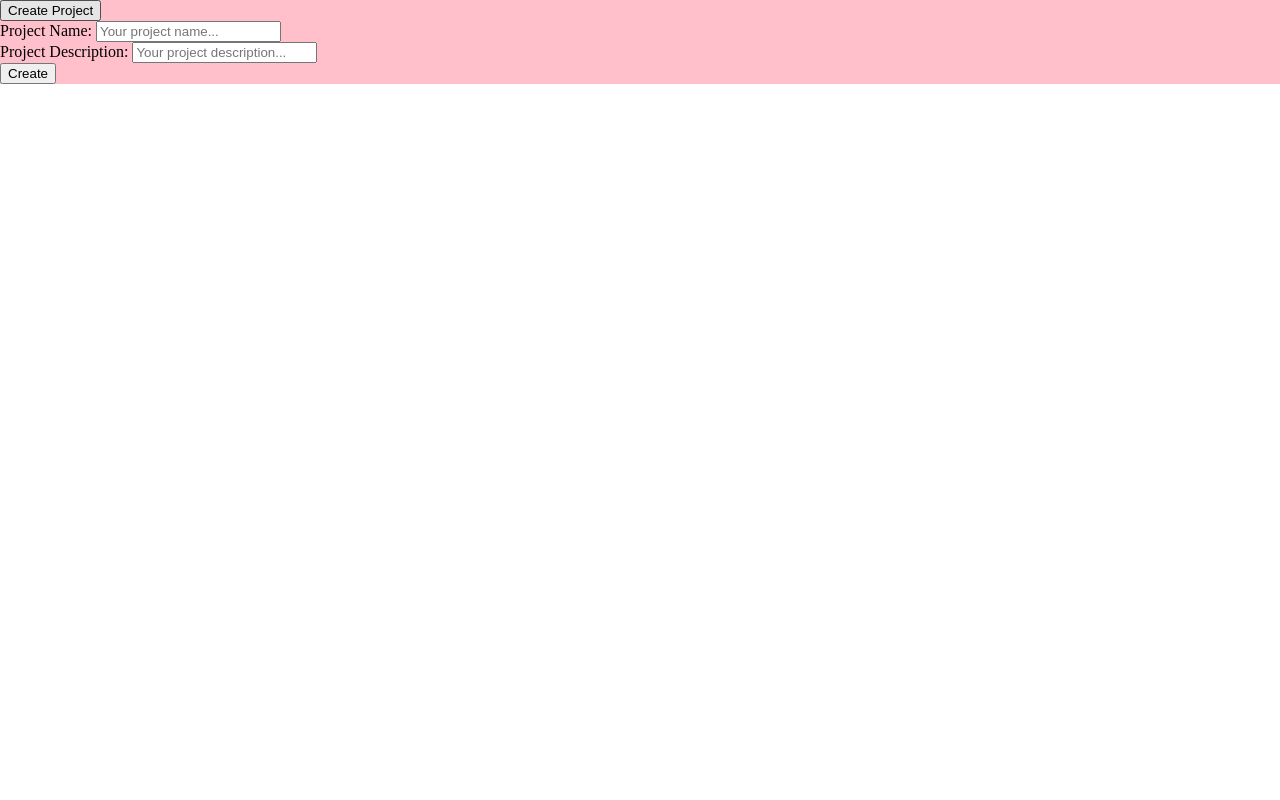
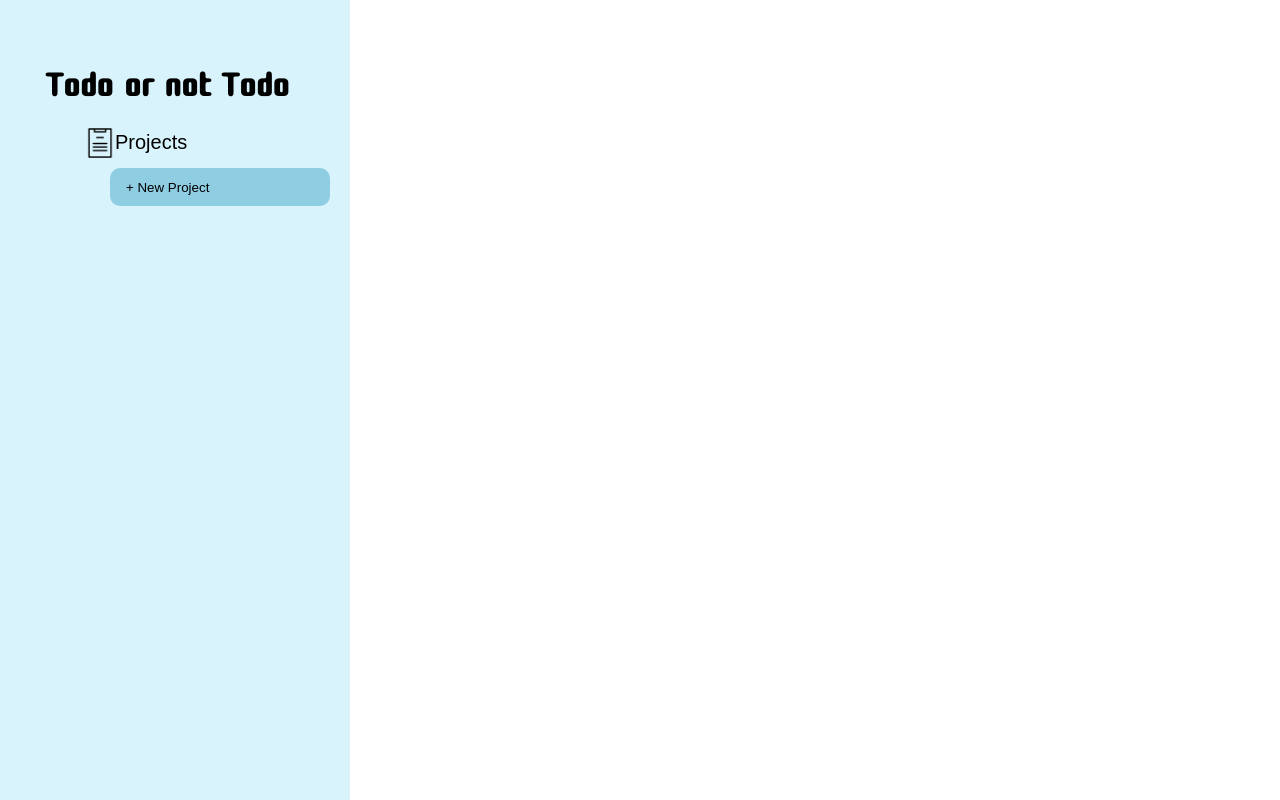
Before and after one commit to AlixiaDae/to-do, a website built with webpack: page dist/index.html in a window 1280 px wide. Built offline with nearby package versions, Linux system fonts and the light colour scheme.

Commit message:
Create projects module and navbar

```diff
--- a/src/index.js
+++ b/src/index.js
@@ -1,3 +1,25 @@
 import Todo from "./modules/todo"
 import TodoProject from "./modules/todoproject"
-import dom from "./modules/dom"
+import Projects from "./modules/projects"
+import dom from "./userinterface/dom"
+
+
+const projects = Projects()
+
+const firstProject = TodoProject('Default', 'First Project to Load')
+const secondProject = TodoProject('Another', 'Another project')
+
+projects.addProject(firstProject)
+projects.addProject(secondProject)
+
+const firstTodo = Todo('First', 'First todo of first project', 'today')
+const secondTodo = Todo('Second', 'Second todo of first project', 'today')
+
+firstProject.addTodo(firstTodo)
+firstProject.addTodo(secondTodo)
+
+console.log(projects.getProjects())
+console.log(firstProject.getTodos())
+console.log(projects.getProject(secondProject))
+console.log(projects.getProject(firstProject))
+console.log(secondProject.getTodos())
--- a/src/modules/navBar.js
+++ /dev/null
@@ -1,61 +0,0 @@
-import TodoProject from "./todoproject"
-
-const nav = () => {
-    const navBar = document.createElement('div')
-    navBar.classList.add('nav-bar')
-
-    const createProjectBtn = document.createElement('button')
-    createProjectBtn.id = 'create-project'
-    createProjectBtn.textContent = 'Create Project'
-    createProjectBtn.addEventListener('click', () => {
-        if(projectForm.style.opacity == '0') {
-            projectForm.style.opacity = '1'
-        } else {
-            projectForm.style.opacity = '0'
-        }
-    })
-    navBar.appendChild(createProjectBtn)
-
-    const projectForm = document.createElement('form')
-    projectForm.classList.add('project-form')
-    navBar.appendChild(projectForm)
-
-    const projectNameWrapper = document.createElement('div')
-    projectForm.appendChild(projectNameWrapper)
-
-    const projectNameLabel = document.createElement('label')
-    projectNameLabel.textContent = 'Project Name: '
-    projectNameWrapper.appendChild(projectNameLabel)
-
-    const projectName = document.createElement('input')
-    projectName.placeholder = 'Your project name...'
-    projectNameWrapper.appendChild(projectName)
-
-    const projectDescriptionWrapper = document.createElement('div')
-    projectForm.appendChild(projectDescriptionWrapper)
-
-    const projectDescriptionLabel = document.createElement('label')
-    projectDescriptionLabel.textContent = 'Project Description: '
-    projectDescriptionWrapper.appendChild(projectDescriptionLabel)
-
-    const projectDescription = document.createElement('input')
-    projectDescription.placeholder = 'Your project description...'
-    projectDescriptionWrapper.appendChild(projectDescription)
-
-    const projectSubmitBtn = document.createElement('button')
-    projectSubmitBtn.textContent = 'Create'
-    projectSubmitBtn.addEventListener('click', (e) => {
-        e.preventDefault()
-        const name = projectName.value
-        const description = projectDescription.value
-        if(!name) return
-        if(!description) return
-        return newProject = TodoProject(name,description)
-    })
-    projectForm.appendChild(projectSubmitBtn)
-
-
-    return navBar
-}
-
-export default nav
--- /dev/null
+++ b/src/modules/projects.js
@@ -0,0 +1,28 @@
+const Projects = () => {
+    let projects = []
+
+    const getProjects = () => projects
+
+    const getProject = (projectName) => {
+       return projects.find(project => project.getProjectName() == projectName.getProjectName()).getProjectName()
+    }
+
+    const addProject = (newProject) => {
+        if(projects.find(project => project.getProjectName() === newProject.name)) return
+        projects.push(newProject)
+    }
+
+    const removeProject = (projectName) => {
+        const projectToDelete = projects.find(project => project.getProjectName() === projectName.getProjectName())
+        projects.splice(projects.indexOf(projectToDelete),1)
+    }
+
+    return {
+        getProjects,
+        getProject,
+        addProject,
+        removeProject
+    }
+}
+
+export default Projects
--- a/src/modules/todoproject.js
+++ b/src/modules/todoproject.js
@@ -1,44 +1,27 @@
 const TodoProject = (name,description) => {
     let project = []
-    let todosToday = []
-    let todosThisWeek = []
 
     const getProjectName = () => name
 
     const addTodo = (newTodo) => {
         if(project.find(todo => todo.name === newTodo.name)) return
-        project.push(newTodo)
+        return project.push(newTodo)
     }
 
     const removeTodo = (toDelete) => {
-        project = project.filter(todo => todo.name !== toDelete.name)
-        if(todosToday.includes(toDelete)) {
-            todosToday = todosToday.filter(todo => todo.name !== toDelete.name)
-        } else if(todosThisWeek.includes(toDelete)) {
-            todosThisWeek = todosThisWeek.filter(todo => todo.name !== toDelete.name)
-        }
+        return project = project.filter(todo => todo.name !== toDelete.name)
     }
 
-    const setTodoPriority = (todo) => {
-        if(todo.priority.toLowerCase() == 'today') {
-            todosToday.push(todo)
-        } else if(todo.priority.toLowerCase() == 'this week') {
-            todosThisWeek.push(todo)
-        }
+    const getTodos = () => {
+        if(project.length == 0) return console.log('There are no todos here yet.')
+        return project
     }
-
-    const getTodos = () => project
-    const getTodosToday = () => todosToday
-    const getTodosThisWeek = () => todosThisWeek
 
     return {
         addTodo,
         removeTodo,
         getTodos,
-        getProjectName,
-        setTodoPriority,
-        getTodosToday,
-        getTodosThisWeek
+        getProjectName
     }
 }
 
--- a/src/style.css
+++ b/src/style.css
@@ -1,8 +1,67 @@
+:root {
+    --nav-bar-color: rgb(216, 243, 252)
+}
+
+@font-face {
+    font-family: 'CuteFont';
+    src: url('./CuteFont-Regular.ttf');
+}
+
 body {
     margin: 0;
     min-height: 100vh;
+    display: flex;
 }
 
 .main {
-    background-color: pink;
+    display: grid;
+    grid-template-columns: minmax(350px, 1fr) 3fr;
 }
+
+.nav-bar {
+    background-color: var(--nav-bar-color);
+    padding: 20px;
+    position: relative;
+}
+
+h1 {
+    font-family: 'CuteFont';
+    margin-bottom: 0px;
+    margin-left: 25px;
+    font-size: 50px;
+}
+
+.nav-bar > :nth-child(2) {
+    height: 50px;
+    margin-left: 55px;
+    background-color: transparent;
+    background: url('./images/clipboard.png') no-repeat left;
+    background-position: 10px;
+    padding: 12px 12px 12px 40px;
+    background-size: 30px;
+    border-radius: 15px;
+    border-style: none;
+    font-size: 20px;
+}
+
+.projects-menu {
+    position: absolute;
+    right: 20px;
+    width: 200px;
+    background-color: rgb(143, 205, 226);
+    padding: 10px;
+    border-radius: 10px;
+}
+
+#create-new-project {
+    background-color: transparent;
+    border-style: none;
+}
+
+.nav-bar > :nth-child(2):hover {
+    background-color: rgb(187, 210, 218);
+}
+
+.nav-bar > :nth-child(2):active {
+    background-color: rgb(164, 184, 190);
+}
--- a/src/modules/dom.js
+++ b/src/userinterface/dom.js
@@ -1,7 +1,5 @@
-import TodoProject from "./todoproject";
-import Todo from "./todo";
-import nav from "./navBar";
 import '../style.css'
+import nav from './navBar'
 
 const dom = (() => {
     const main = document.createElement('div')
--- /dev/null
+++ b/src/userinterface/navBar.js
@@ -0,0 +1,28 @@
+const nav = () => {
+    const navBar = document.createElement('div')
+    navBar.classList.add('nav-bar')
+
+    const header = document.createElement('h1')
+    header.textContent = 'Todo or not Todo'
+    navBar.appendChild(header)
+
+    const projectsBtn = document.createElement('button')
+    projectsBtn.textContent = 'Projects'
+    projectsBtn.addEventListener('click', () => {
+
+    })
+    navBar.appendChild(projectsBtn)
+
+    const projectsMenu = document.createElement('div')
+    projectsMenu.classList.add('projects-menu')
+    navBar.appendChild(projectsMenu)
+
+    const createNewProject = document.createElement('button')
+    createNewProject.id = 'create-new-project'
+    createNewProject.textContent = '+ New Project'
+    projectsMenu.appendChild(createNewProject)
+
+    return navBar
+}
+
+export default nav
--- a/webpack.config.js
+++ b/webpack.config.js
@@ -13,6 +13,15 @@ module.exports = {
         test: /\.css$/i,
         use: ['style-loader', 'css-loader'],
       },
+      {
+        test: /\.(png|svg|jpg|jpeg|gif)$/i,
+        type: 'asset/resource',
+      },
+      {
+        test: /\.(woff|woff2|eot|ttf|otf)$/i,
+        type: 'asset/resource',
+      },
+
     ],
   },
 };
```
Also changed, not shown: README.md, dist/9f76bb411843def3e9b3.png (added), dist/e1d48bd56aaa550cadce.ttf (added), dist/main.js, src/CuteFont-Regular.ttf (added), src/images/clipboard.png (added).
